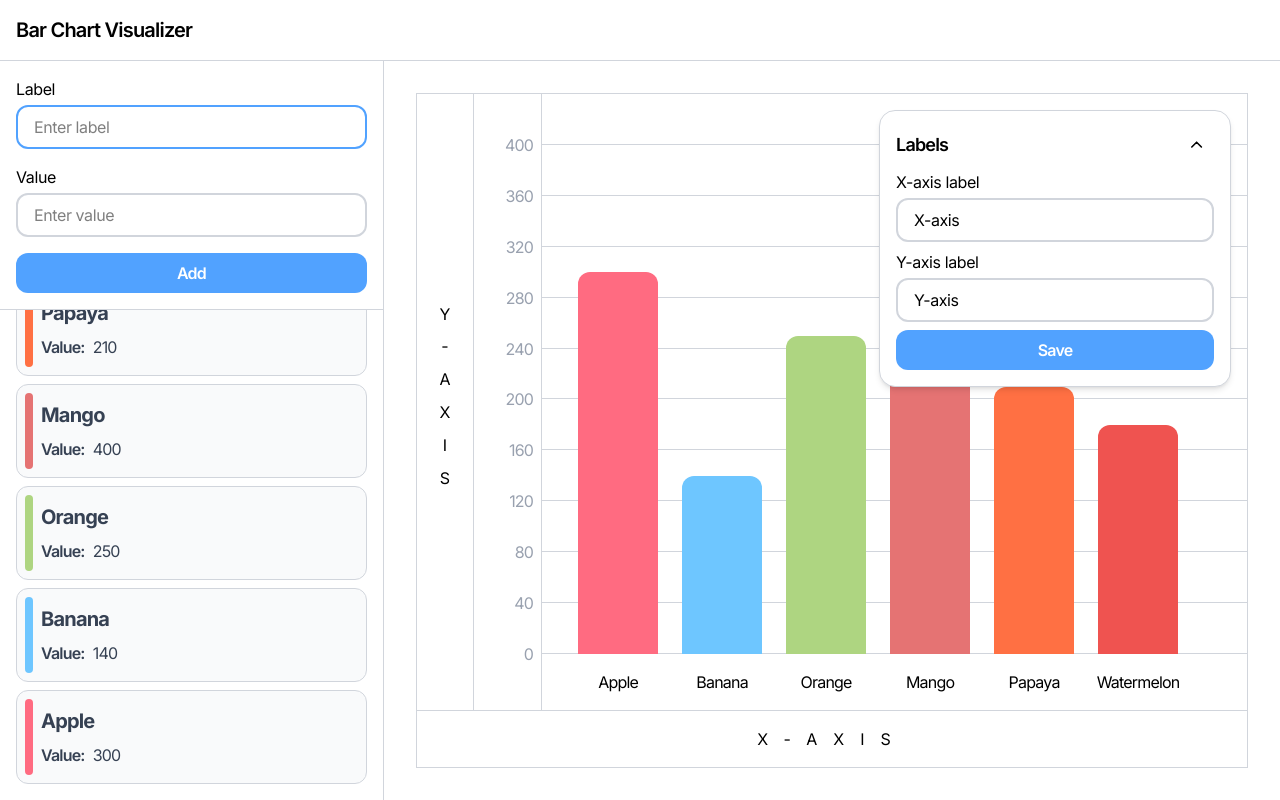
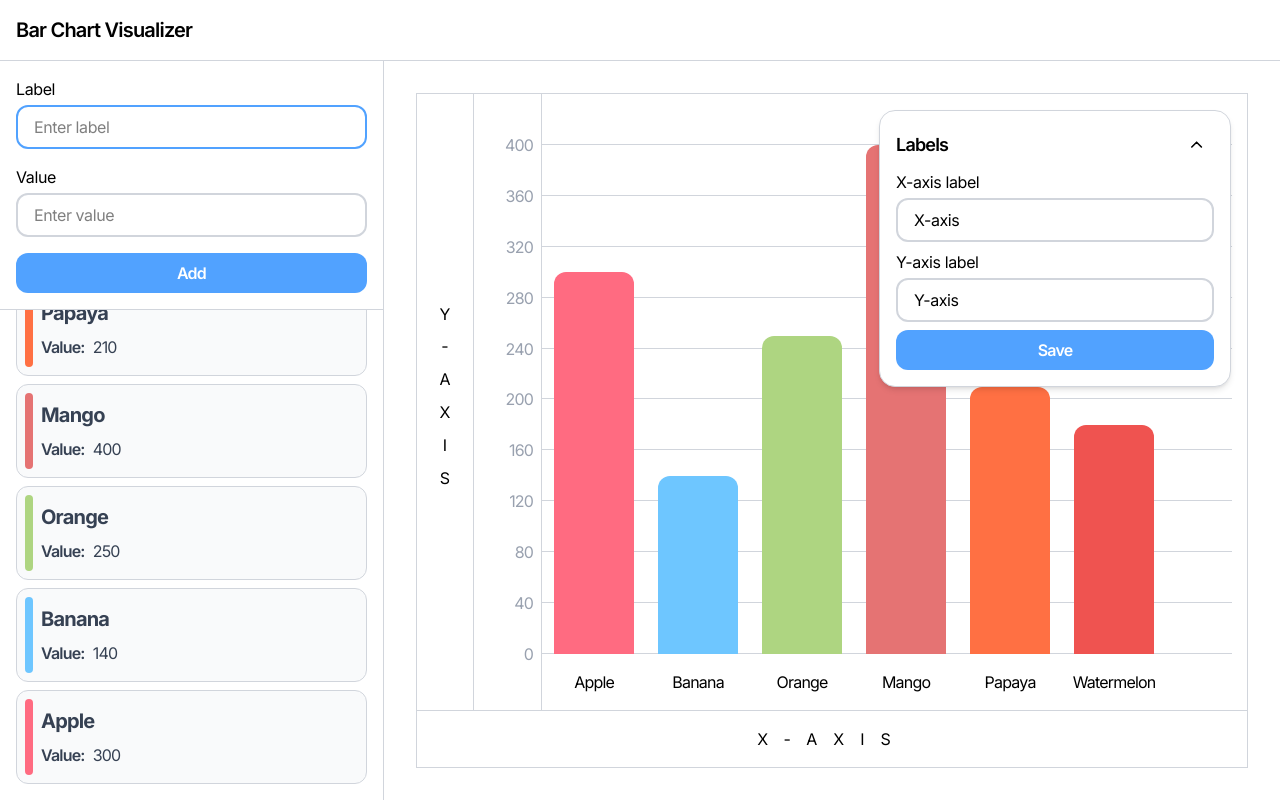
Before and after one commit to Vatsal-Bharkhada-Simform/Bar-chart-visualizer, a React (Vite) app: page / in a window 1280 px wide. Built offline with nearby package versions, Linux system fonts and the light colour scheme.

Commit message:
Fix: Chart shift on scrollable chart

```diff
--- a/src/layout/Chart.tsx
+++ b/src/layout/Chart.tsx
@@ -92,7 +92,7 @@ export default function Chart() {
 								className="uppercase text-center max-h-2/3 overflow-hidden text-ellipsis text-nowrap"
 								style={{
 									writingMode: "vertical-rl",
-                                    textOrientation: "upright"
+									textOrientation: "upright",
 								}}
 							>
 								{labels.labelY}
@@ -114,35 +114,33 @@ export default function Chart() {
 						id="chart-box"
 						className="relative h-full w-full overflow-x-hidden mb-4"
 					>
-						<div className="absolute top-0 right-0 z-10 p-4 w-sm">
+						<div className="absolute top-0 right-0 z-20 p-4 w-sm">
 							<LabelsTooltip
 								labels={labels}
 								setLabels={setLabels}
 							/>
 						</div>
-						<div className="h-full w-full flex overflow-x-auto pb-14 px-6 scrollbar-gutter-stable">
-							<div className="flex">
-								{candleData.map((dataItem) => {
-									return (
-										<Candle
-											candleData={dataItem}
-											key={dataItem.id}
-											onHover={handleCandleHover}
-											onLeave={handleBarLeave}
-										/>
-									);
-								})}
-							</div>
-						</div>
-						<div className="absolute inset-0 mb-14 -z-10 flex flex-col pointer-events-none">
-							{Array.from({ length: 11 }).map((_, index) => {
-								return (
+
+						<div className="relative h-full w-full overflow-x-auto pb-14 scrollbar-gutter-stable">
+							<div className="absolute inset-0 flex flex-col pointer-events-none mb-14">
+								{Array.from({ length: 11 }).map((_, index) => (
 									<div
 										key={index}
 										className="flex-1 border-b border-b-gray-300"
 									></div>
-								);
-							})}
+								))}
+							</div>
+
+							<div className="relative flex h-full">
+								{candleData.map((dataItem) => (
+									<Candle
+										candleData={dataItem}
+										key={dataItem.id}
+										onHover={handleCandleHover}
+										onLeave={handleBarLeave}
+									/>
+								))}
+							</div>
 						</div>
 					</div>
 				</div>
```
